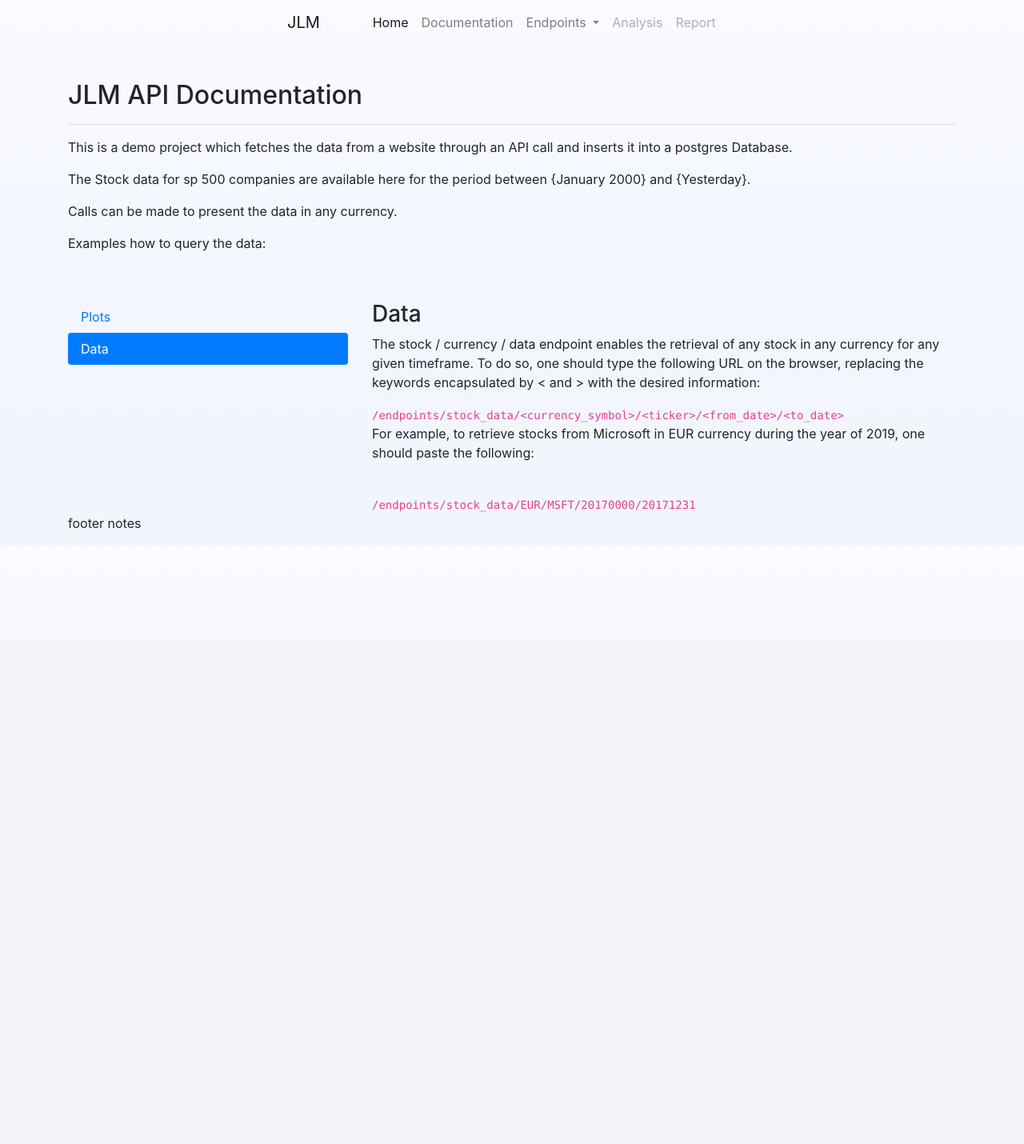
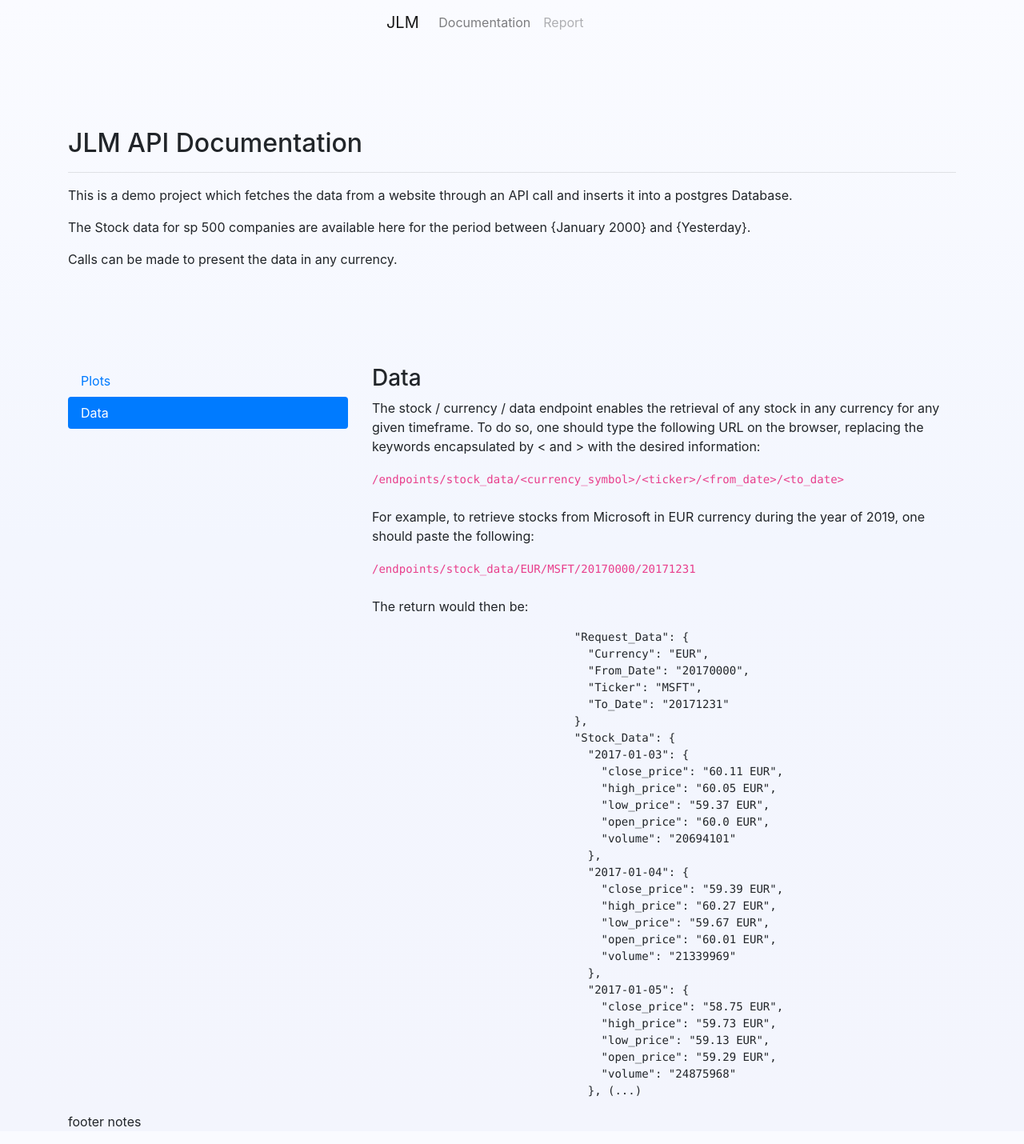
Before and after one commit to JacobSpear/ETL-Stocks, a Flask app: page /documentation.html in a window 1280 px wide, after a click on "Data". Shown: the whole page at 80% size. Before the commit the page ends 660 px from the top, so only its background shows below. Run offline with Flask 2, Linux system fonts and the light colour scheme; parts of the project's set-up code (start-up, migrations or seed data) failed here and were passed over; some libraries are stand-ins or nearby versions.

Commit message:
updates to html/css files

```diff
--- a/web/static/css/styles.css
+++ b/web/static/css/styles.css
@@ -1,8 +1,23 @@
+html {background: rgb(250,251,255) !important;}
 body {
 
-background: rgb(250,251,255) !important;
-background: linear-gradient(180deg, rgba(250,251,255,1) 0%, rgba(243,246,254,1) 48%, rgba(243,245,253,1) 100%) !important;
 
+    background: linear-gradient(180deg, rgba(250,251,255,1) 0%, rgba(243,246,254,1) 48%, rgba(243,245,253,1) 100%) !important;
+
+    }
+
+.hero {
+    height: 50vh;
+    display: flex;
+    align-items: center;
+    justify-content: center;
+}
+.bg-hero-img {
+background: url('../img/bg-hero-home.png')  center top no-repeat;
+background-size: contain;
+}
+.hero-doc {
+    margin-top: 20px;
 }
 
 .flexx-center{
@@ -35,17 +50,7 @@ img {
     border:0 !important;
     width: 300px;
 }
-.hero {
-    height: 40vh;
-    display: flex;
-    align-items: center;
-    justify-content: center;
-}
 
-.hero-content {
-
-
-}
 
 
 .purpleish {
--- a/web/templates/documentation.html
+++ b/web/templates/documentation.html
@@ -17,31 +17,14 @@
 		<nav class="navbar navbar-expand-lg navbar-light">
             <div class="row">
               <div class="col-lg-2 col-sm-2">
-                <a class="navbar-brand" href="#">JLM</a>
+                <a class="navbar-brand" href="/">JLM</a>
 
               </div>
               <div class="col-lg-8 col-sm-8">
                 <div class="collapse navbar-collapse" id="navbarSupportedContent">
                   <ul class="navbar-nav mr-auto">
-                    <li class="nav-item active">
-                      <a class="nav-link" href="/">Home <span class="sr-only">(current)</span></a>
-                    </li>
                     <li class="nav-item">
                       <a class="nav-link" href="documentation.html">Documentation</a>
-                    </li>
-                    <li class="nav-item dropdown">
-                      <a class="nav-link dropdown-toggle" href="#" id="navbarDropdown" role="button" data-toggle="dropdown" aria-haspopup="true" aria-expanded="false">
-                        Endpoints
-                      </a>
-                      <div class="dropdown-menu" aria-labelledby="navbarDropdown">
-                        <a class="dropdown-item" href="#">Endpoint 01</a>
-                        <a class="dropdown-item" href="#">Endpoint 02</a>
-                        <a class="dropdown-item" href="#">Endpoint 03</a>
-                        <a class="dropdown-item" href="#">Endpoint 04</a>
-                      </div>
-                    </li>
-                    <li class="nav-item">
-                      <a class="nav-link disabled" href="#" tabindex="-1" aria-disabled="true">Analysis</a>
                     </li>
                     <li class="nav-item">
                       <a class="nav-link disabled" href="#" tabindex="-1" aria-disabled="true">Report</a>
@@ -70,7 +53,6 @@
                             <p>This is a demo project which fetches the data from a website through an API call and inserts it into a postgres Database.</p>
                             <p>The Stock data for sp 500 companies are available here for the period between {January 2000} and {Yesterday}.</p>
                             <p>Calls can be made to present the data in any currency.</p>
-                      <p>Examples how to query the data:</p>
                           </div>
                       </div>
                       <div class="row">
@@ -90,17 +72,50 @@
                       <div class="tab-content" id="myTabContent">
                         <div class="tab-pane fade show active" id="home" role="tabpanel" aria-labelledby="home-tab">
                           <h3>Plots</h3>
-                        <p>The Plot endopoint enables the visualization of a trendline plot of any company in any given timeframe by typing the following URL on the browser, replacing the keywords encapsulated by &lt; and &gt; with the desired information:</p>
-                        <code>/plots/&lt;ticker&gt;/&lt;from_date&gt;/&lt;to_date&gt;</code>
+                              <p>The Plot endopoint enables the visualization of a trendline plot of any company in any year by typing the following URL on the browser, replacing the keywords encapsulated by &lt; and &gt; with the desired information:</p>
+                              <code>/plots/&lt;ticker&gt;/&lt;year&gt;</code><br><br>
+                              <p> For example, to retrieve the cost of 1 share of the company Agilient Techologies Inc stock in 2019, one should paste the following:</p>
+                              <code>/plots/A/2019</code><br><br>
+                              <p>The reposnse will look something like this:</p>
+                              <img class="img-thumbnail" src="img/A-2019-USD.png">
                             </div>
                         <div class="tab-pane fade" id="profile" role="tabpanel" aria-labelledby="profile-tab">
                         <h3>Data</h3>
                             <p>The stock / currency / data endpoint enables the retrieval of any stock in any currency for any given timeframe. To do so, one should type the following URL on the browser, replacing the keywords encapsulated by &lt; and &gt; with the desired information:</p>
-                  <code>/endpoints/stock_data/&lt;currency_symbol&gt;/&lt;ticker&gt;/&lt;from_date&gt;/&lt;to_date&gt;</code>
+                        <code>/endpoints/stock_data/&lt;currency_symbol&gt;/&lt;ticker&gt;/&lt;from_date&gt;/&lt;to_date&gt;</code><br/><br/>
                             <p> For example, to retrieve stocks from Microsoft in EUR currency during the year of 2019, one should paste the following:</p>
-                      <br/>
-                    <code>/endpoints/stock_data/EUR/MSFT/20170000/20171231</code>
 
+                          <code>/endpoints/stock_data/EUR/MSFT/20170000/20171231</code><br/><br/>
+                            <p>The return would then be:</p>
+                            <pre id="json">
+                              "Request_Data": {
+                                "Currency": "EUR",
+                                "From_Date": "20170000",
+                                "Ticker": "MSFT",
+                                "To_Date": "20171231"
+                              },
+                              "Stock_Data": {
+                                "2017-01-03": {
+                                  "close_price": "60.11 EUR",
+                                  "high_price": "60.05 EUR",
+                                  "low_price": "59.37 EUR",
+                                  "open_price": "60.0 EUR",
+                                  "volume": "20694101"
+                                },
+                                "2017-01-04": {
+                                  "close_price": "59.39 EUR",
+                                  "high_price": "60.27 EUR",
+                                  "low_price": "59.67 EUR",
+                                  "open_price": "60.01 EUR",
+                                  "volume": "21339969"
+                                },
+                                "2017-01-05": {
+                                  "close_price": "58.75 EUR",
+                                  "high_price": "59.73 EUR",
+                                  "low_price": "59.13 EUR",
+                                  "open_price": "59.29 EUR",
+                                  "volume": "24875968"
+                                }, (...) </pre>
                         </div>
 
 
```
Also changed, not shown: web/templates/index.html (+10 -25 lines). Lines whose indentation alone changed are shown as unchanged.
